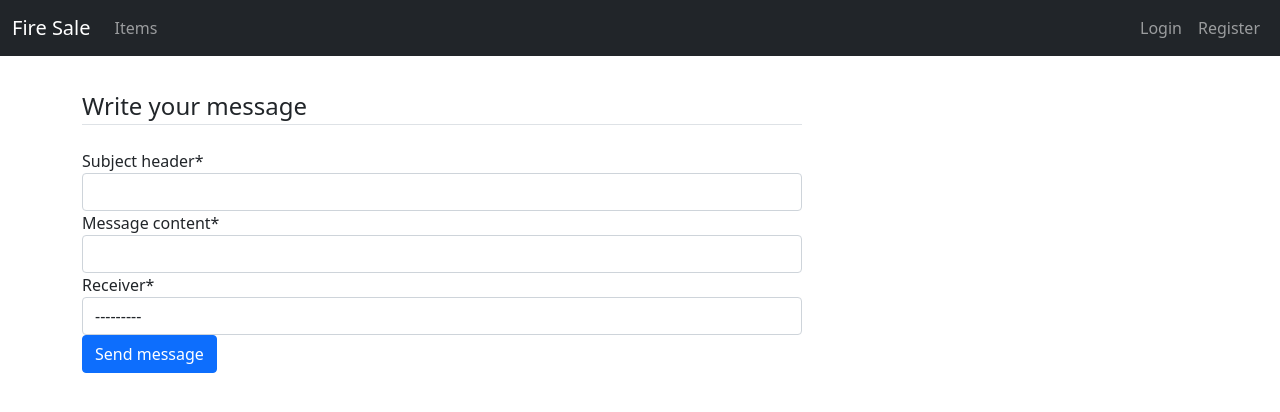
After one commit to gisli91/verklegt2, a Django app: page /messages/new in a window 1280 px wide. The commit adds this page. Shown: the top 412 px of the page. Run offline with Django 4.2, Linux system fonts and the light colour scheme; some libraries are stand-ins or nearby versions.

Commit message:
"Added messages"

```diff
--- a/message/forms/message_form.py
+++ b/message/forms/message_form.py
@@ -1,11 +1,11 @@
 from django import forms
 from django.core.exceptions import ValidationError
 
-from item.models import Item
-from bid.models import Bid
+
+from message.models import Message
 
 
-class BidForm(forms.ModelForm):
+class MessageForm(forms.ModelForm):
     class Meta:
-        model = Bid
-        fields = ["bid_amount"]
+        model = Message
+        fields = ["subject_header", "message_content", "receiver"]
--- a/message/urls.py
+++ b/message/urls.py
@@ -5,8 +5,8 @@ from . import views
 urlpatterns = [
     # http://localhost:8000/messages
     path('', views.inbox, name="message-inbox"),
-    #path('create_item', views.auction_item, name="create_item"),
-    #path('<int:id>', views.get_item_by_id, name="item_details"),
-    #path('delete_item/<int:id>', views.delete_item, name="delete_item"),
+    #path('new', views.new_message, name="new_message"),
+    path('new', views.send, name="send_message"),
+    path('reply/<int:id>/', views.reply, name="reply_message"),
 
 ]
--- a/message/views.py
+++ b/message/views.py
@@ -1,12 +1,13 @@
 from django.contrib.auth.decorators import login_required
+from django.contrib import messages
 from django.shortcuts import render, redirect, get_object_or_404
-from item.forms.item_form import ItemCreateForm
-from item.models import Item
+from user.models import User
+from .forms.message_form import MessageForm
 from .models import Message
-
-
+import time
 # Create your views here.
 from django.http import HttpResponse
+
 
 # Create your views here.
 def inbox(request):
@@ -14,5 +15,28 @@ def inbox(request):
     return render(request, "message/index.html", context)
 
 
-def send(request, id):
-    id = get_object_or_404()
+def reply(request):
+    return render(request, "message/index.html")
+
+
+def send(request):
+
+    if request.method == "POST":
+        data = request.POST.copy()
+
+        form = MessageForm(data)
+        if form.is_valid():
+            message = form.save(commit=False)
+            message.sender = request.user
+            message.save()
+            messages.success(request, "Your message has been sent")
+
+            return redirect("message-inbox")
+    else:
+        message = MessageForm()
+
+    context = {
+        "form": message,
+
+    }
+    return render(request, "message/send_message.html", context)
--- a/templates/message/index.html
+++ b/templates/message/index.html
@@ -2,6 +2,7 @@
 {% block content %}
     <h2>Messages</h2>
     <div class="card-group">
+        <a href="{% url 'send_message' %}" class="block btn btn-primary">New message</a>
         <div class="row">
 
             {% for message in messages %}
--- /dev/null
+++ b/templates/message/send_message.html
@@ -0,0 +1,15 @@
+{% extends "base.html" %}
+{% load crispy_forms_tags %}
+{% block content %}
+
+    <form class="content-section "method="post" enctype="multipart/form-data">
+            {% csrf_token %}
+            <fieldset class="from-group">
+                <legend class="border-bottom mb-4">Write your message</legend>
+                {{ form|crispy }}
+            </fieldset>
+            <div class="form-group">
+                   <button class="btn btn-primary" type="submit">Send message</button>
+            </div>
+        </form>
+{% endblock %}
--- a/templates/message/single_message.html
+++ b/templates/message/single_message.html
@@ -5,7 +5,7 @@
             <h6 class="card-subtitle mb-2 text-muted">From: <a href="/user/profile/{{ message.sender.id }}">{{ message.sender }}</a></h6>
             <p class="card-text">{{ message.message_content }}</p>
             <a href="#" class="card-link">Open</a>
-            <a href="#" class="card-link">Reply</a>
+            <a href="/messages/reply/{{ message.id }} %}" class="card-link">Reply</a>
             <a href="#" class="card-link">Delete</a>
 
         </div>
```
